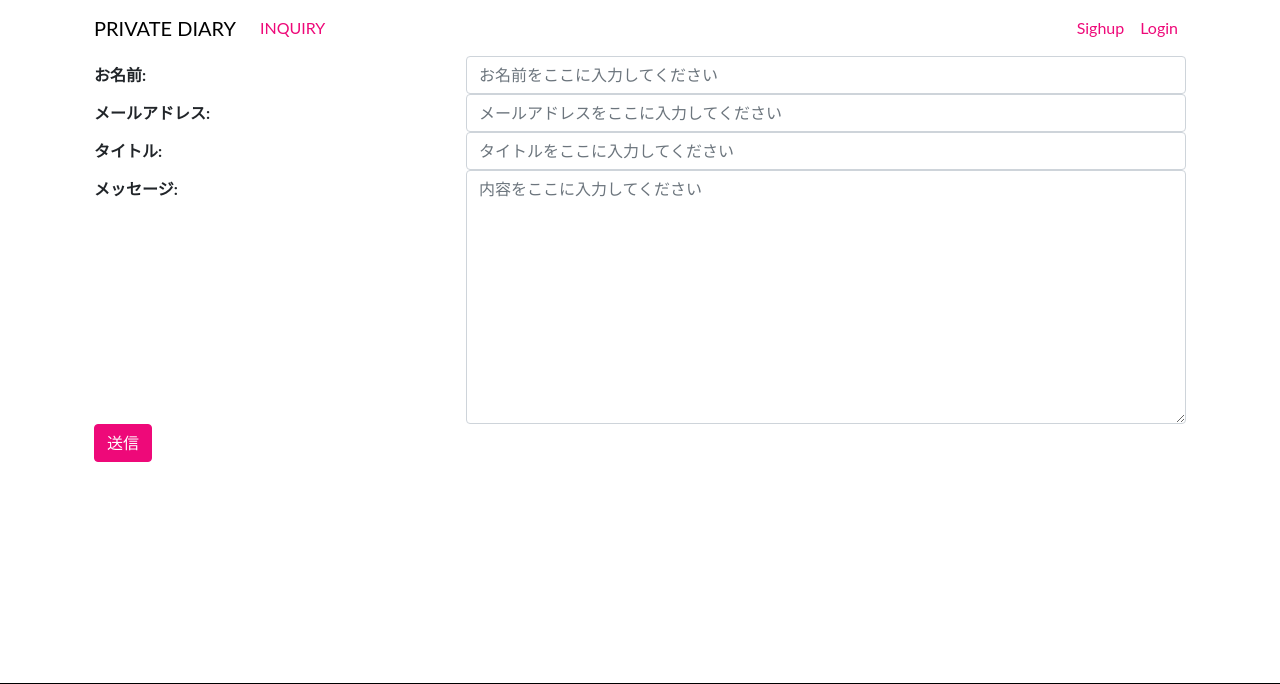
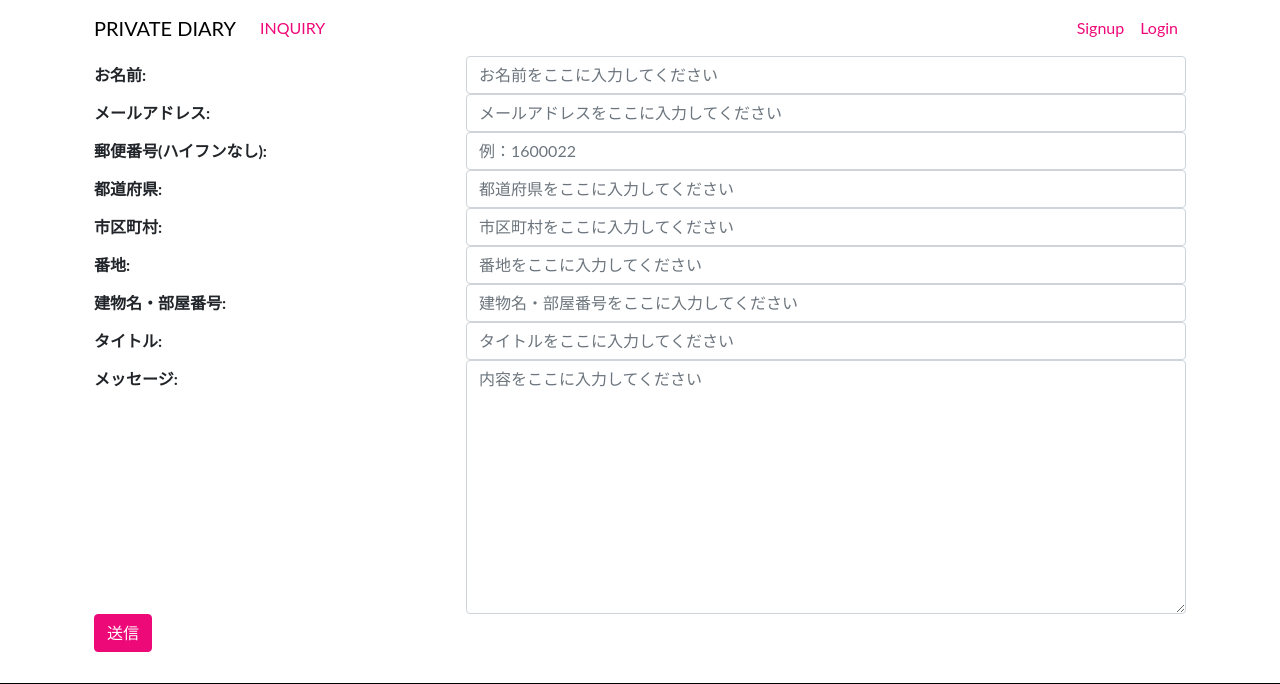
Before and after one commit to sadamoriwaco/diary_app, a Django app: page /inquiry/ in a window 1280 px wide. Shown: the top 684 px of the page. Run offline with Django 3.2, Linux system fonts and the light colour scheme; some libraries are stand-ins or nearby versions.

Commit message:
ログイン機能修正済み

```diff
--- a/diary/forms.py
+++ b/diary/forms.py
@@ -1,12 +1,33 @@
 from django import forms
 from django.core.mail import EmailMessage
 from .models import Diary
+from django.db.models import fields
 
+Zipcode = {
+    'zip_code':
+        forms.TextInput(
+            attrs={'class': 'p-postal-code','placeholder': '記入例：1060022'},
+            ),
+}
 class InquiryForm(forms.Form):
+
     name = forms.CharField(label = 'お名前',max_length=30)
     email = forms.EmailField(label= 'メールアドレス')
+
+    zipcode = forms.RegexField(label='郵便番号(ハイフンなし)',
+    regex=r'^[0-9]+$',
+    max_length=7,
+    widget=forms.TextInput(attrs={'onKeyUp' : "AjaxZip3.zip2addr(this,'','state','city')"}),)
+    state = forms.CharField(label='都道府県',max_length=6)
+    city = forms.CharField(label='市区町村',max_length=10)
+    address_1 = forms.CharField(label='番地',max_length=10)
+    address_2 = forms.CharField(label='建物名・部屋番号',max_length=10)
+
+
     title = forms.CharField(label='タイトル',max_length=30)
     message = forms.CharField(label='メッセージ',widget=forms.Textarea)
+
+
 
     def __init__(self,*args,**kwargs):
         super().__init__(*args,**kwargs)
@@ -16,6 +37,21 @@ class InquiryForm(forms.Form):
 
         self.fields['email'].widget.attrs['class']='form-control col-11'
         self.fields['email'].widget.attrs['placeholder']='メールアドレスをここに入力してください'
+
+        self.fields['zipcode'].widget.attrs['class']='form-control col-11'
+        self.fields['zipcode'].widget.attrs['placeholder']='例：1600022 '
+
+        self.fields['state'].widget.attrs['class']='form-control col-11'
+        self.fields['state'].widget.attrs['placeholder']='都道府県をここに入力してください'
+
+        self.fields['city'].widget.attrs['class']='form-control col-11'
+        self.fields['city'].widget.attrs['placeholder']='市区町村をここに入力してください'
+
+        self.fields['address_1'].widget.attrs['class']='form-control col-11'
+        self.fields['address_1'].widget.attrs['placeholder']='番地をここに入力してください'
+
+        self.fields['address_2'].widget.attrs['class']='form-control col-11'
+        self.fields['address_2'].widget.attrs['placeholder']='建物名・部屋番号をここに入力してください'
 
         self.fields['title'].widget.attrs['class']='form-control col-11'
         self.fields['title'].widget.attrs['placeholder']='タイトルをここに入力してください'
--- a/diary/templates/base.html
+++ b/diary/templates/base.html
@@ -1,6 +1,7 @@
 {% load static %}
 
 <html lang="ja">
+        <script src="https://ajaxzip3.github.io/ajaxzip3.js" charset="UTF-8"></script>
 
 <head>
     <meta charset="utf-8">
@@ -17,6 +18,7 @@
     <title>
         {% block head %}{% endblock %}
     </title>
+    <script src="https://ajaxzip3.github.io/ajaxzip3.js" charset="UTF-8"></script>
 </head>
 <body>
     <div id="wrapper">
@@ -46,7 +48,7 @@
                             <a class="nav-link" href="{% url 'account_logout' %}">Logout</a>
                         {% else %}
                         <li class="nav-item {% block active_signup %}{% endblock %}">
-                            <a class="nav-link" href="{% url 'account_signup' %}">Sighup</a>
+                            <a class="nav-link" href="{% url 'account_signup' %}">Signup</a>
                         <li class="nav-item {% block active_login %}{% endblock %}">
                             <a class="nav-link" href="{% url 'account_login' %}">Login</a>
                         </li>
--- a/diary/templates/index.html
+++ b/diary/templates/index.html
@@ -13,7 +13,11 @@ Web上に日記ページを保存できるサービス|PRIVATE DIARY
         <div class="container">
             <h1 class="mathead-heading mb-0">PRIVATE DIARY</h1>
             <h2 class="mathead-subheading mb-0">日記保存サービス</h2>
+            {% if user.is_authenticated %}
+            <a class="btn btn-primary btn-xl rounded-pill mt-5" href="{% url 'account_logout' %}">Logout</a>
+            {% else %}
             <a href="{% url 'account_login' %}" class="btn btn-primary btn-xl rounded-pill mt-5">LOGIN</a>
+            {% endif %}
         </div>
     </div>
     <div class="bg-circle-1 bg-circle"></div>
--- a/private_diary/settings.py
+++ b/private_diary/settings.py
@@ -26,7 +26,7 @@ ALLOWED_HOSTS = []
 # Application definition
 
 INSTALLED_APPS = [
-    # 'django.contrib.admin', # 消さないとエラーなる
+    'django.contrib.admin', # 消さないとエラーなる
     'django.contrib.auth',
     'django.contrib.contenttypes',
     'django.contrib.sessions',
--- a/private_diary/urls.py
+++ b/private_diary/urls.py
@@ -3,7 +3,7 @@ from django.urls import path,include
 from django.contrib.staticfiles.urls import static
 
 urlpatterns = [
-    # path('admin/', admin.site.urls),  # 消さないとエラーなる
+    path('admin/', admin.site.urls),  # 消さないとエラーなる
     path('', include('diary.urls')),
     path('accounts/',include('allauth.urls')),
 ]
```
Also changed, not shown: diary/templates/dairy_detail.html (renamed from diary/templates/dairy-detail.html), diary/templates/diary_create.html (renamed from diary/templates/diary-create.html), diary/templates/diary_delete.html (renamed from diary/templates/diary-delete.html), diary/templates/diary_list.html (renamed from diary/templates/diary-list.html), diary/templates/diary_update.html (renamed from diary/templates/diary-update.html), static/css/clean-blog.min.css (added).
